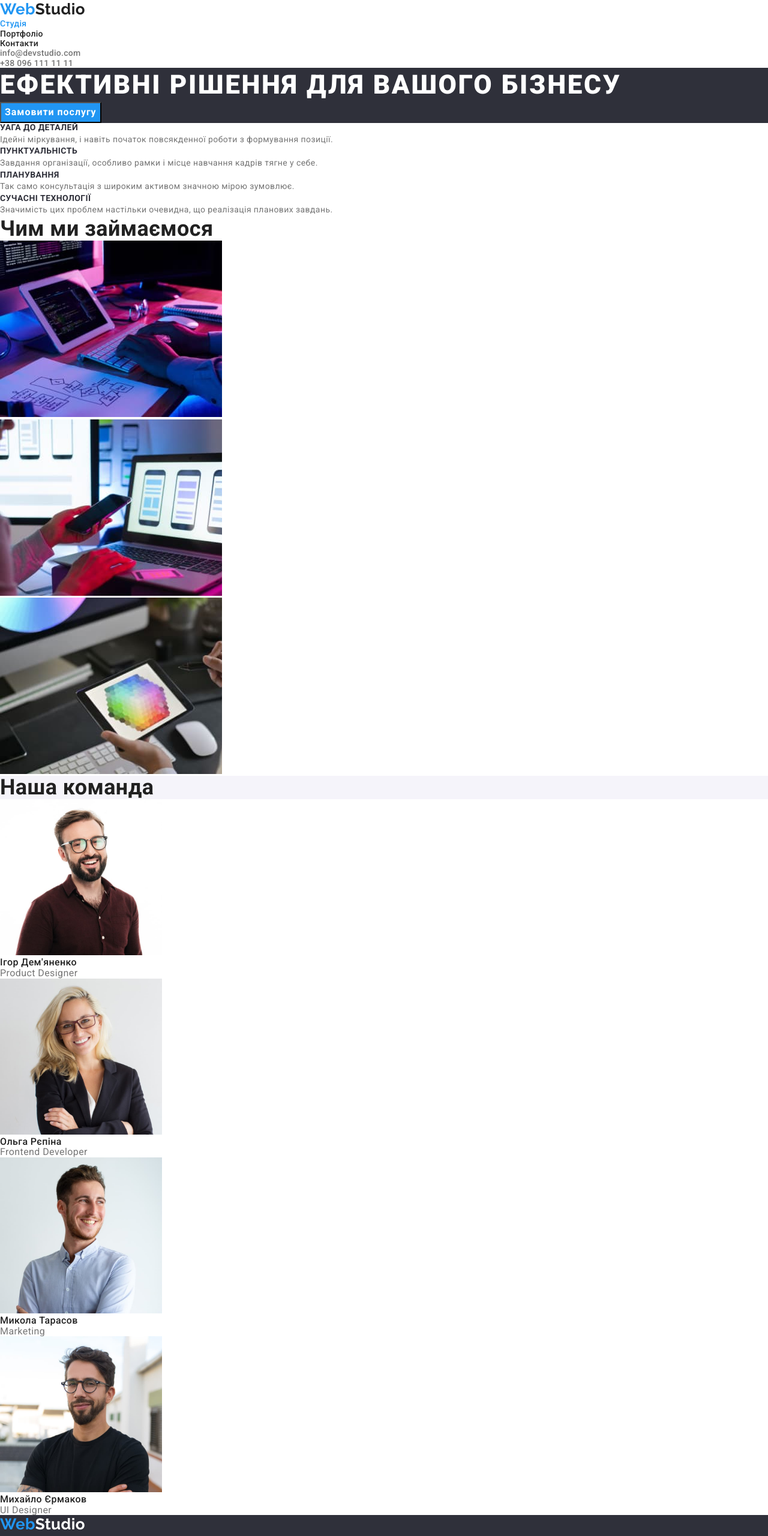
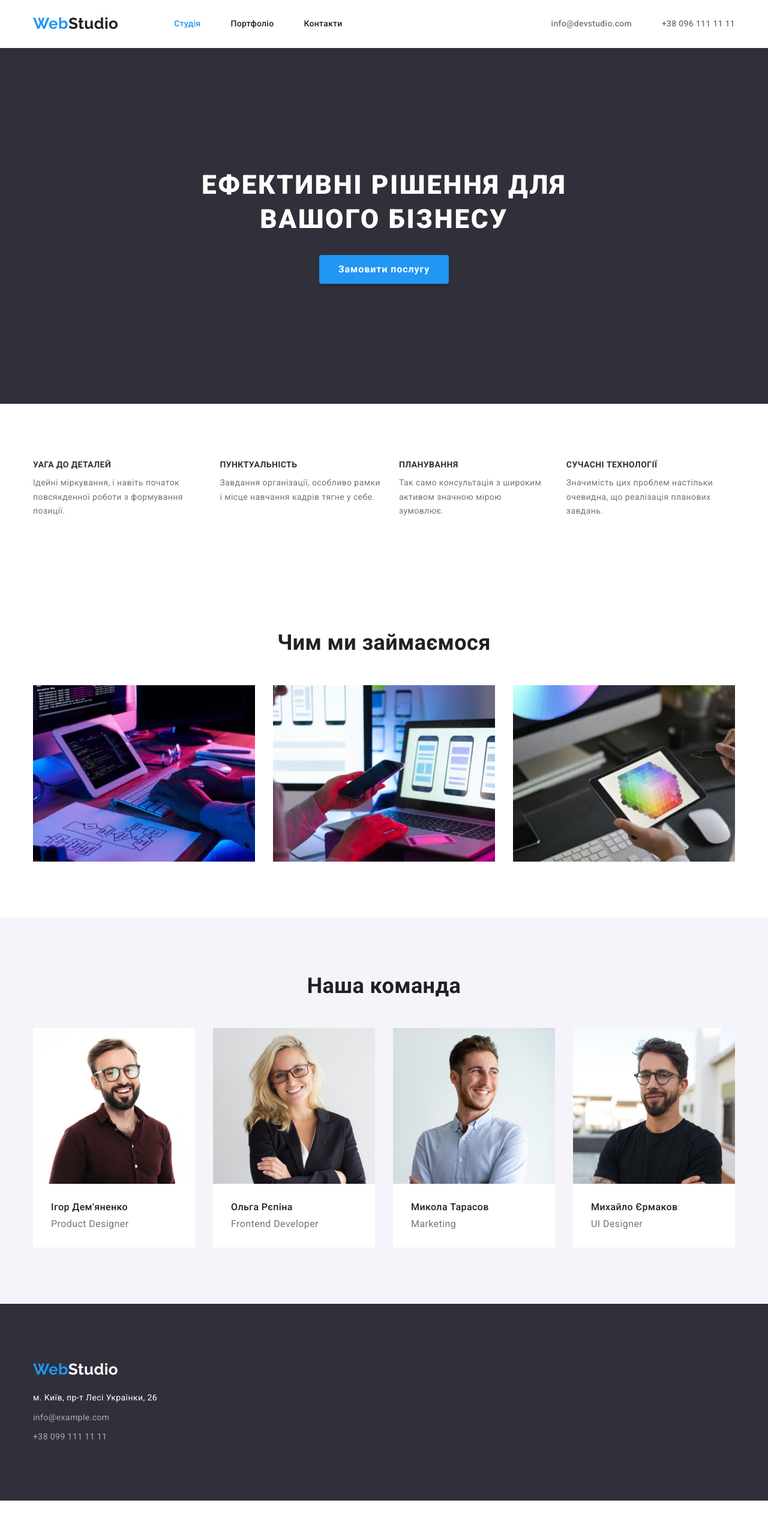
Before and after one commit to Lezvie7/goit-markup-hw-03, a plain HTML site: page index.html in a window 1280 px wide. Shown: the top 2560 px of the page at 60% size. After the commit the page ends 2501 px from the top, so only its background shows below. Drawn offline with nearby package versions, Linux system fonts and the light colour scheme.

Commit message:
Home Work 3 (21.08.2022)

```diff
--- a/css/stile.css
+++ b/css/stile.css
@@ -1,3 +1,31 @@
+:root {
+  /* Fonts */
+  --main-font-family: 'Roboto', sans-serif;
+
+  /* Colors */
+  --main-color: #212121;
+  --main-light-color: #ffffff;
+  --current-color: #2196f3;
+  --secondary-color: #757575;
+  --footer-color: #2f303a;
+  --button-color: #f5f4fa;
+  --footer-info-color: rgba(255, 255, 255, 0.6);
+  --button-hero-bg-color: #188ce8;
+  --Hero-Shadow-button-color: rgba(0, 0, 0, 0.15);
+  --header-border: #ececec;
+  --Complementary-2-color: #000000;
+  --Complementary-3-color: #eeeeee;
+}
+
+body {
+  font-family: var(--main-font-family);
+  font-size: 14px;
+  color: var(--main-color);
+  letter-spacing: 0.03em;
+  background-color: var(--main-light-color);
+  margin: 0;
+}
+
 h1,
 h2,
 h3,
@@ -14,7 +42,25 @@ ol {
   padding-left: 0;
 }
 
-/* button {
+/* Скрываем подчеркивание ссылок */
+
+a {
+  text-decoration: none;
+}
+
+/* Убираем маркеры */
+li {
+  list-style-type: none;
+}
+
+/* Глобальный border-box */
+/* *,
+*::before,
+*::after {
+  box-sizing: border-box;
+} */
+
+button {
   cursor: pointer;
 }
 
@@ -22,44 +68,28 @@ img {
   display: block;
 }
 
-.list {
-  list-style: none;
+.container {
+  width: 1200px;
+  margin-left: auto;
+  margin-right: auto;
+  padding-left: 15px;
+  padding-right: 15px;
 }
 
-.link {
-  text-decoration: none;
+.button-nav {
+  display: flex;
+  align-items: center;
+  column-gap: 50px;
 }
 
-.title {
-  border: 1px solid tomato;
-  margin-bottom: 20px;
-} */
-
-:root {
-  /* Fonts */
-  --main-font-family: 'Roboto', sans-serif;
-
-  /* Colors */
-  --main-color: #212121;
-  --main-light-color: #ffffff;
-  --current-color: #2196f3;
-  --secondary-color: #757575;
-  --footer-color: #2f303a;
-  --button-color: #f5f4fa;
-  --footer-info-color: rgba(255, 255, 255, 0.6);
-  --button-hero-bg-color: #188ce8;
-  --Hero-Shadow-button-color: rgba(0, 0, 0, 0.15);
-  --Complementary-1-color: #ececec;
-  --Complementary-2-color: #000000;
-  --Complementary-3-color: #eeeeee;
+.contacts-header {
+  display: flex;
+  margin-left: auto;
+  align-items: center;
 }
 
-body {
-  font-family: var(--main-font-family);
-  font-size: 14px;
-  color: var(--main-color);
-  letter-spacing: 0.03em;
-  background-color: var(--main-light-color);
+.nav-container {
+  display: flex;
 }
 
 .header-studio {
@@ -70,65 +100,21 @@ body {
   color: var(--main-color);
 }
 
+.header-border {
+  border-bottom: 1px solid var(--header-border);
+}
+
 .header-web {
   font-size: 26px;
   line-height: 1.2;
   font-weight: 700;
   font-family: 'Raleway', sans-serif;
   color: var(--current-color);
-}
-
-/* Footer Web */
-
-.footer-web {
-  color: var(--current-color);
-  font-size: 26px;
-  line-height: 1.2;
-  font-family: 'Raleway', sans-serif;
-}
-
-/* Footer Studio */
-
-.footer-studio {
-  color: var(--main-light-color);
-  font-size: 26px;
-  line-height: 1.2;
-  font-family: 'Raleway', sans-serif;
-}
-
-/* Фон футера */
-
-.footer {
-  background: var(--footer-color);
-}
-
-/* info footer  */
-
-.footer-info {
-  color: var(--footer-info-color);
-  font-size: 14px;
-  line-height: 1.7;
-  font-style: normal;
-}
-
-/* Ссылка address footer */
-
-.link-address {
-  color: var(--main-light-color);
-  font-style: normal;
-  font-size: 14px;
-  line-height: 1.7;
-}
-
-/* Скрываем подчеркивание ссылок */
-
-a {
-  text-decoration: none;
-}
-
-/* Убираем маркеры */
-li {
-  list-style-type: none;
+  display: flex;
+  margin-right: 93px;
+  padding-top: 24px;
+  padding-bottom: 25px;
+  flex-direction: row;
 }
 
 /* Скрываем h2 в index.html и h1 в portfolio.html */
@@ -154,6 +140,11 @@ li {
   line-height: 1.1;
   color: var(--secondary-color);
   letter-spacing: 0.02em;
+  margin-left: 50px;
+  display: inline-block;
+  padding-top: 32px;
+  padding-bottom: 32px;
+  /* padding для кликабельности */
 }
 
 /* Hero-Section */
@@ -166,14 +157,32 @@ li {
   /* Текс большими буквами */
   text-transform: uppercase;
   letter-spacing: 0.06em;
+  margin-bottom: 30px;
 }
 
 .hero-section {
   background: var(--footer-color);
+  padding-top: 200px;
+  padding-bottom: 200px;
+  text-align: center;
+}
+
+.hero-box {
+  width: 700px;
+}
+
+.total-section {
+  padding-bottom: 94px;
+  padding-top: 94px;
+}
+
+.section-title-work {
+  display: flex;
+  column-gap: 30px;
 }
 
 .hero-button {
-  font-family: 'Roboto';
+  font-family: 'Roboto', sans-serif;
   font-style: normal;
   font-weight: 700;
   font-size: 16px;
@@ -182,6 +191,16 @@ li {
   cursor: pointer;
   background-color: var(--current-color);
   color: var(--main-light-color);
+  border-radius: 4px;
+  box-shadow: 0px 4px 4px var(--Hero-Shadow-button-color);
+  padding: 10px 32px;
+  border: none;
+}
+
+.Our-features {
+  display: flex;
+  column-gap: 30px;
+  /* align-items: center; */
 }
 
 .section-title {
@@ -189,8 +208,9 @@ li {
   font-size: 14px;
   line-height: 1.1;
   color: var(--footer-color);
+  /* Делает все буквы большими */
   text-transform: uppercase;
-  /* Делает все буквы большими */
+  margin-bottom: 10px;
 }
 
 .section-paragraph {
@@ -204,6 +224,8 @@ li {
   font-size: 36px;
   line-height: 1.1;
   color: var(--main-color);
+  margin-bottom: 50px;
+  text-align: center;
 }
 
 .img-tile {
@@ -211,6 +233,7 @@ li {
   font-size: 16px;
   line-height: 1.1;
   color: var(--main-color);
+  margin-bottom: 10px;
 }
 
 .foto-paragraph {
@@ -237,6 +260,10 @@ li {
   font-size: 14px;
   line-height: 1.1;
   letter-spacing: 0.02em;
+  display: inline-block;
+  padding-top: 32px;
+  padding-bottom: 32px;
+  /* padding для кликабельности */
 }
 
 /* Дефолтные параметры кнопки */
@@ -252,6 +279,15 @@ li {
   background-color: var(--main-light-color);
 }
 
+/* Hover Focus Hero button */
+
+.hero-button:hover,
+.hero-button:focus {
+  background-color: var(--button-hero-bg-color);
+  box-shadow: 0px 4px 4px var(--Hero-Shadow-button-color);
+  border-radius: 4px;
+}
+
 /* hover focus button */
 
 .button:hover,
@@ -263,6 +299,25 @@ li {
 .button-section {
   background: var(--button-color);
   color: var(--main-color);
+  padding: 6px 22px;
+  border-radius: 4px;
+}
+
+.button-box {
+  display: flex;
+  justify-content: center;
+  column-gap: 8px;
+  margin-bottom: 34px;
+}
+
+.Gallery {
+  display: flex;
+  flex-wrap: wrap;
+  column-gap: 30px;
+}
+
+.Gallery-box {
+  padding: 20px 24px;
 }
 
 /* Текст кнопок */
@@ -271,15 +326,6 @@ li {
   font-weight: 500;
   font-size: 16px;
   line-height: 1.6;
-}
-
-/* Hover footer address  */
-
-.footer-info:hover,
-.footer-info:focus,
-.link-address:hover,
-.link-address:focus {
-  color: var(--current-color);
 }
 
 /* Делает цвет синий в статическом состоянии */
@@ -297,6 +343,13 @@ li {
   color: var(--secondary-color);
 }
 
+/*Portfolio Section */
+
+.portfolio-box {
+  padding-top: 94px;
+  padding-bottom: 94px;
+}
+
 /* Заголовок ссылки */
 
 .list-title {
@@ -305,6 +358,7 @@ li {
   line-height: 2;
   color: var(--main-color);
   letter-spacing: 0.06em;
+  margin-bottom: 4px;
 }
 
 /* Наша команда заливка секции в серый цвет */
@@ -314,15 +368,76 @@ li {
 
 /* Наша команда заливка карточек в белый цвет */
 
-.cards-team {
+.cards-team-box {
+  padding: 30px;
   background-color: var(--main-light-color);
 }
 
-/* Hover Focus Hero button */
+.cards-team {
+  display: flex;
+  column-gap: 30px;
+}
 
-.hero-button:hover,
-.hero-button:focus {
-  background-color: var(--button-hero-bg-color);
-  box-shadow: 0px 4px 4px var(--Hero-Shadow-button-color);
-  border-radius: 4px;
+/* Footer Web */
+
+.footer-web {
+  color: var(--current-color);
+  font-size: 26px;
+  line-height: 1.2;
+  font-family: 'Raleway', sans-serif;
+  display: inline-block;
+  margin-bottom: 20px;
 }
+
+/* Footer Studio */
+
+.footer-studio {
+  color: var(--main-light-color);
+  font-size: 26px;
+  line-height: 1.2;
+  font-family: 'Raleway', sans-serif;
+}
+
+/* Фон футера */
+
+.footer {
+  background: var(--footer-color);
+  padding-top: 94px;
+  padding-bottom: 94px;
+}
+
+.footer-box {
+  display: inline-block;
+  margin-bottom: 9px;
+}
+
+/* info footer  */
+
+.footer-info {
+  color: var(--footer-info-color);
+  font-size: 14px;
+  line-height: 1.7;
+  font-style: normal;
+}
+
+.footer-info-box {
+  margin-bottom: 9px;
+}
+
+/* Ссылка address footer */
+
+.link-address {
+  color: var(--main-light-color);
+  font-style: normal;
+  font-size: 14px;
+  line-height: 1.7;
+}
+
+/* Hover footer address  */
+
+.footer-info:hover,
+.footer-info:focus,
+.link-address:hover,
+.link-address:focus {
+  color: var(--current-color);
+}
--- a/index.html
+++ b/index.html
@@ -21,9 +21,10 @@
   <body>
     <header>
       <!-- Навигация сайта. -->
-      <nav>
+      <div class="container nav-container">
+        <nav class="nav-container">
           <a href="./index.html" class="header-web">Web<span class="header-studio">Studio</span></a>
-        <ul>
+          <ul class="button-nav">
             <li><a class="link list-header caren-studio" href="./index.html">Студія</a></li>
             <li><a class="link list-header" href="./portfolio.html">Портфоліо</a></li>
             <li><a class="link list-header" href="./index.html">Контакти</a></li>
@@ -31,24 +32,28 @@
         </nav>
 
         <!-- Контакты. -->
-      <ul>
+        <ul class="contacts-header">
           <li><a class="link heder-info" href="mail:info@devstudio.com">info@devstudio.com</a></li>
           <li><a class="link heder-info" href="tel:+380961111111">+38 096 111 11 11</a></li>
         </ul>
+      </div>
     </header>
 
     <main>
       <!-- Герой -->
       <section class="hero-section">
+        <div class="container hero-box">
           <h1 class="hero-title">Ефективні рішення для вашого бізнесу</h1>
           <button class="hero-button" type="button">Замовити послугу</button>
+        </div>
       </section>
 
       <!-- Преимущества -->
-      <section>
+      <section class="total-section">
+        <div class="container">
           <h2 class="visually-hidden">Наші особливості</h2>
           <!-- Скрыт в CSS. -->
-        <ul>
+          <ul class="Our-features">
             <li>
               <h3 class="section-title">Уага до деталей</h3>
               <p class="section-paragraph">
@@ -76,12 +81,14 @@
               </p>
             </li>
           </ul>
+        </div>
       </section>
 
       <!-- Чем мы занимаемся -->
-      <section>
+      <section class="total-section">
+        <div class="container">
           <h2 class="title-work">Чим ми займаємося</h2>
-        <ul>
+          <ul class="section-title-work">
             <li>
               <img
                 src="./img/work-for-computers.jpg"
@@ -107,28 +114,36 @@
               />
             </li>
           </ul>
+        </div>
       </section>
 
       <!-- Наша команда -->
-      <section class="section-team">
+      <section class="section-team total-section">
+        <div class="container">
           <h2 class="title-work">Наша команда</h2>
           <ul class="cards-team">
             <li>
               <img src="./img/igor-demyanenko.jpg" alt="igor-demyanenko" width="270" height="260" />
+              <div class="cards-team-box">
                 <h3 class="img-tile">Ігор Дем'яненко</h3>
                 <p class="foto-paragraph">Product Designer</p>
+              </div>
             </li>
 
             <li>
               <img src="./img/olga-repina.jpg" alt="olga-repina" width="270" height="260" />
+              <div class="cards-team-box">
                 <h3 class="img-tile">Ольга Рєпіна</h3>
                 <p class="foto-paragraph">Frontend Developer</p>
+              </div>
             </li>
 
             <li>
               <img src="./img/nikolai-tarasov.jpg" alt="nikolai-tarasov" width="270" height="260" />
+              <div class="cards-team-box">
                 <h3 class="img-tile">Микола Тарасов</h3>
                 <p class="foto-paragraph">Marketing</p>
+              </div>
             </li>
 
             <li>
@@ -138,18 +153,22 @@
                 width="270"
                 height="260"
               />
+              <div class="cards-team-box">
                 <h3 class="img-tile">Михайло Єрмаков</h3>
                 <p class="foto-paragraph">UI Designer</p>
+              </div>
             </li>
           </ul>
+        </div>
       </section>
     </main>
     <!-- Подвал -->
     <footer class="footer">
+      <div class="container">
         <a href="./index.html" class="footer-web">Web<span class="footer-studio">Studio</span></a>
         <address>
           <ul>
-          <li>
+            <li class="footer-box">
               <a
                 class="link-address"
                 href="https://goo.gl/maps/E31LjMS4C6WuwfjZA"
@@ -158,10 +177,13 @@
                 >м. Київ, пр-т Лесі Українки, 26</a
               >
             </li>
-          <li><a class="footer-info" href="mailto:info@example.com">info@example.com</a></li>
+            <li class="footer-info-box">
+              <a class="footer-info" href="mailto:info@example.com">info@example.com</a>
+            </li>
             <li><a class="footer-info" href="tel:+380991111111">+38 099 111 11 11</a></li>
           </ul>
         </address>
+      </div>
     </footer>
   </body>
 </html>
```
Also changed, not shown: portfolio.html (+39 -12 lines). Lines whose indentation alone changed are shown as unchanged.
